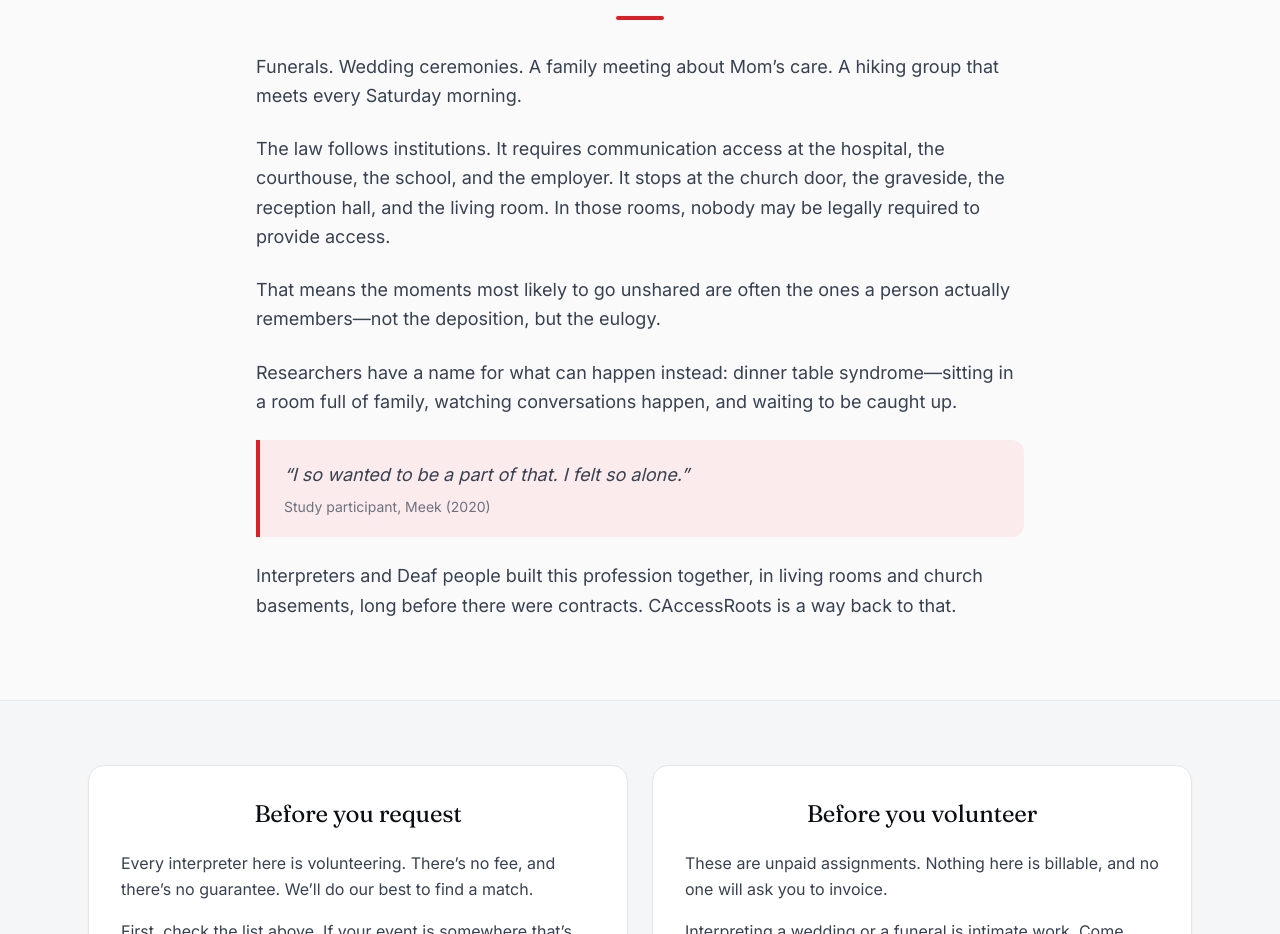
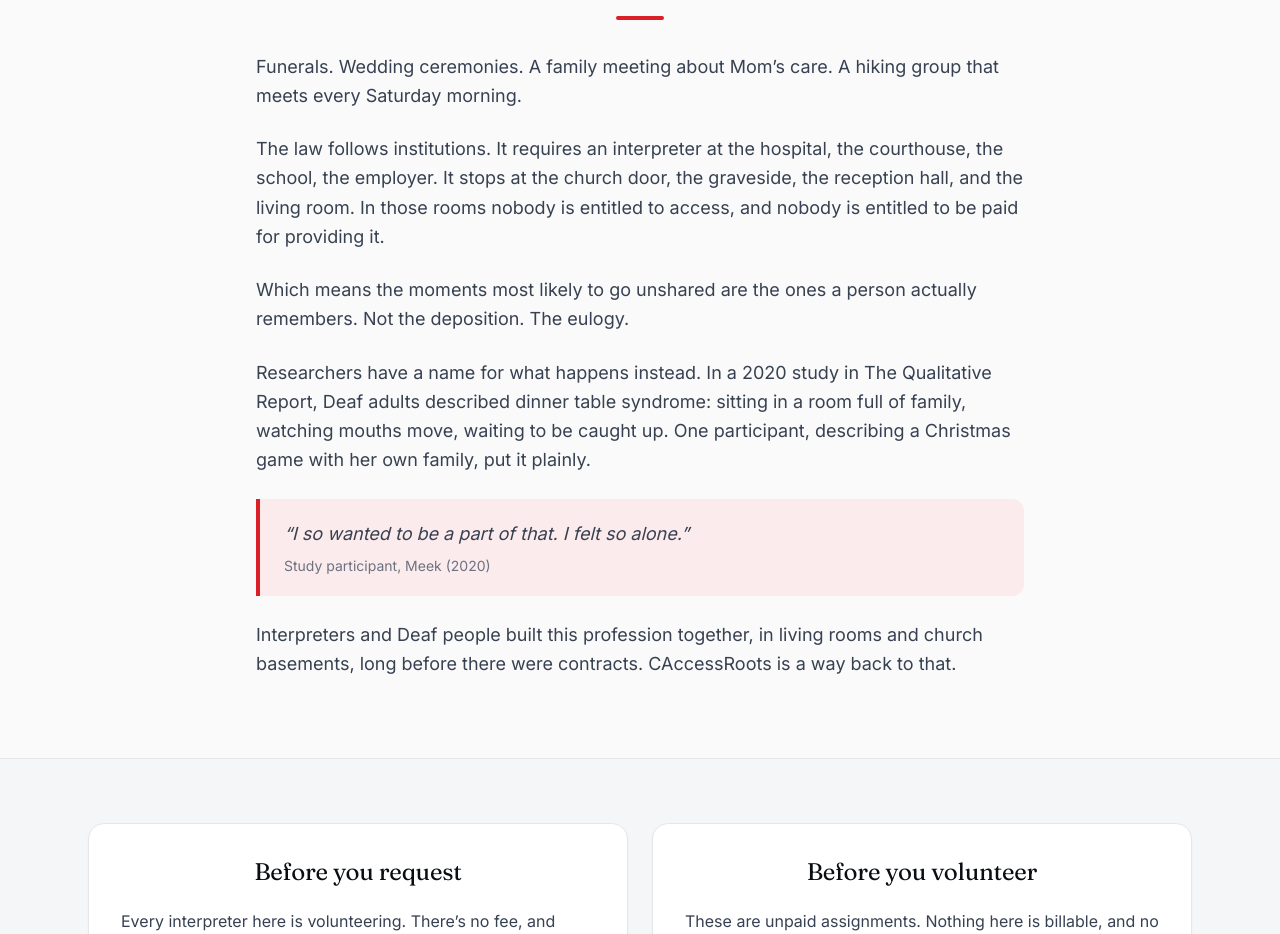
Before and after one commit to koregan-ad/caccessroots, a Next.js app: page / in a window 1280 px wide. Shown: the part 4044-4978 px from the top of the page. Built offline with nearby package versions, Linux system fonts and the light colour scheme.

Commit message:
Update page.tsx

```diff
--- a/src/app/page.tsx
+++ b/src/app/page.tsx
@@ -147,28 +147,25 @@ export default function LandingPage() {
 
           <div className="mx-auto mt-8 max-w-3xl space-y-6 text-lg leading-relaxed text-[#374151]">
             <p>
-              Funerals. Wedding ceremonies. A family meeting about Mom’s care.
-              A hiking group that meets every Saturday morning.
+              Funerals. Wedding ceremonies. A family meeting about Mom’s care. A hiking group that meets every
+              Saturday morning.
             </p>
 
             <p>
-              The law follows institutions. It requires communication access
-              at the hospital, the courthouse, the school, and the employer.
-              It stops at the church door, the graveside, the reception hall,
-              and the living room. In those rooms, nobody may be legally
-              required to provide access.
+              The law follows institutions. It requires an interpreter at the hospital, the courthouse, the school, the
+              employer. It stops at the church door, the graveside, the reception hall, and the living room. In those
+              rooms nobody is entitled to access, and nobody is entitled to be paid for providing it.
             </p>
 
             <p>
-              That means the moments most likely to go unshared are often the
-              ones a person actually remembers—not the deposition, but the
-              eulogy.
+              Which means the moments most likely to go unshared are the ones a person actually remembers. Not
+              the deposition. The eulogy.
             </p>
 
             <p>
-              Researchers have a name for what can happen instead: dinner
-              table syndrome—sitting in a room full of family, watching
-              conversations happen, and waiting to be caught up.
+              Researchers have a name for what happens instead. In a 2020 study in The Qualitative Report, Deaf
+              adults described dinner table syndrome: sitting in a room full of family, watching mouths move, waiting
+              to be caught up. One participant, describing a Christmas game with her own family, put it plainly.
             </p>
 
             <blockquote className="rounded-r-xl border-l-4 border-[#DB1F26] bg-[#FCEBEC] px-6 py-5 italic text-[#374151]">
@@ -180,9 +177,8 @@ export default function LandingPage() {
             </blockquote>
 
             <p>
-              Interpreters and Deaf people built this profession together, in
-              living rooms and church basements, long before there were
-              contracts. CAccessRoots is a way back to that.
+              Interpreters and Deaf people built this profession together, in living rooms and church basements, long
+              before there were contracts. CAccessRoots is a way back to that.
             </p>
           </div>
         </div>
```
